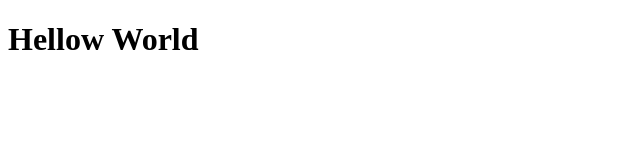
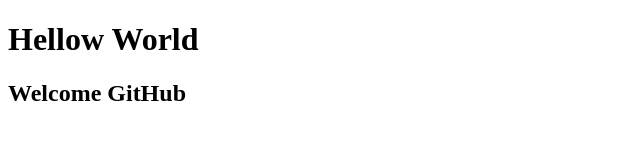
Before and after one commit to sourov01846/test, a plain HTML site: page index.html in a window 1280 px wide. Shown: the whole page, without its empty margins (0-640 px from the left). Drawn offline with Linux system fonts and the light colour scheme.

Commit message:
second heading added

```diff
--- a/index.html
+++ b/index.html
@@ -7,5 +7,6 @@
 </head>
 <body>
     <h1>Hellow World</h1>
+    <h2>Welcome GitHub</h2>
 </body>
 </html>
```
